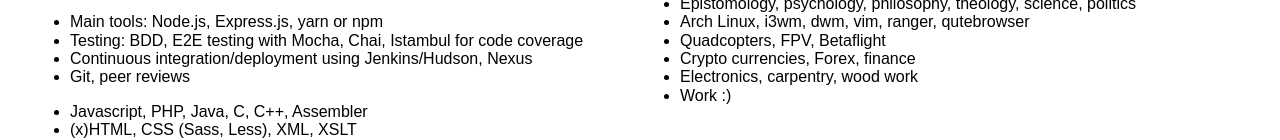
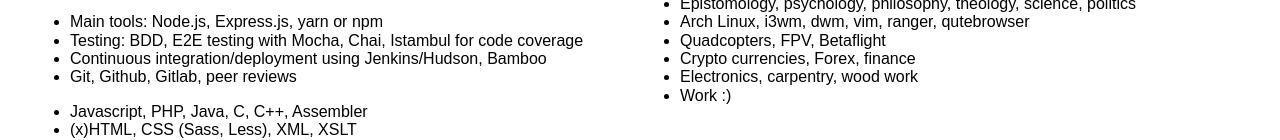
Before and after one commit to laurynas-karvelis/explosive-brains.com, a plain HTML site: page index.html in a window 1280 px wide. Shown: the part 225-365 px from the top of the page. Drawn offline with nearby package versions, Linux system fonts and the light colour scheme.

Commit message:
Add more about git and CI related tools

```diff
--- a/index.html
+++ b/index.html
@@ -25,8 +25,8 @@
                 <ul>
                     <li>Main tools: Node.js, Express.js, yarn or npm</li>
                     <li>Testing: BDD, E2E testing with Mocha, Chai, Istambul for code coverage</li>
-                    <li>Continuous integration/deployment using Jenkins/Hudson, Nexus</li>
-                    <li>Git, peer reviews</li>
+                    <li>Continuous integration/deployment using Jenkins/Hudson, Bamboo</li>
+                    <li>Git, Github, Gitlab, peer reviews</li>
 
                 </ul>
 
```
